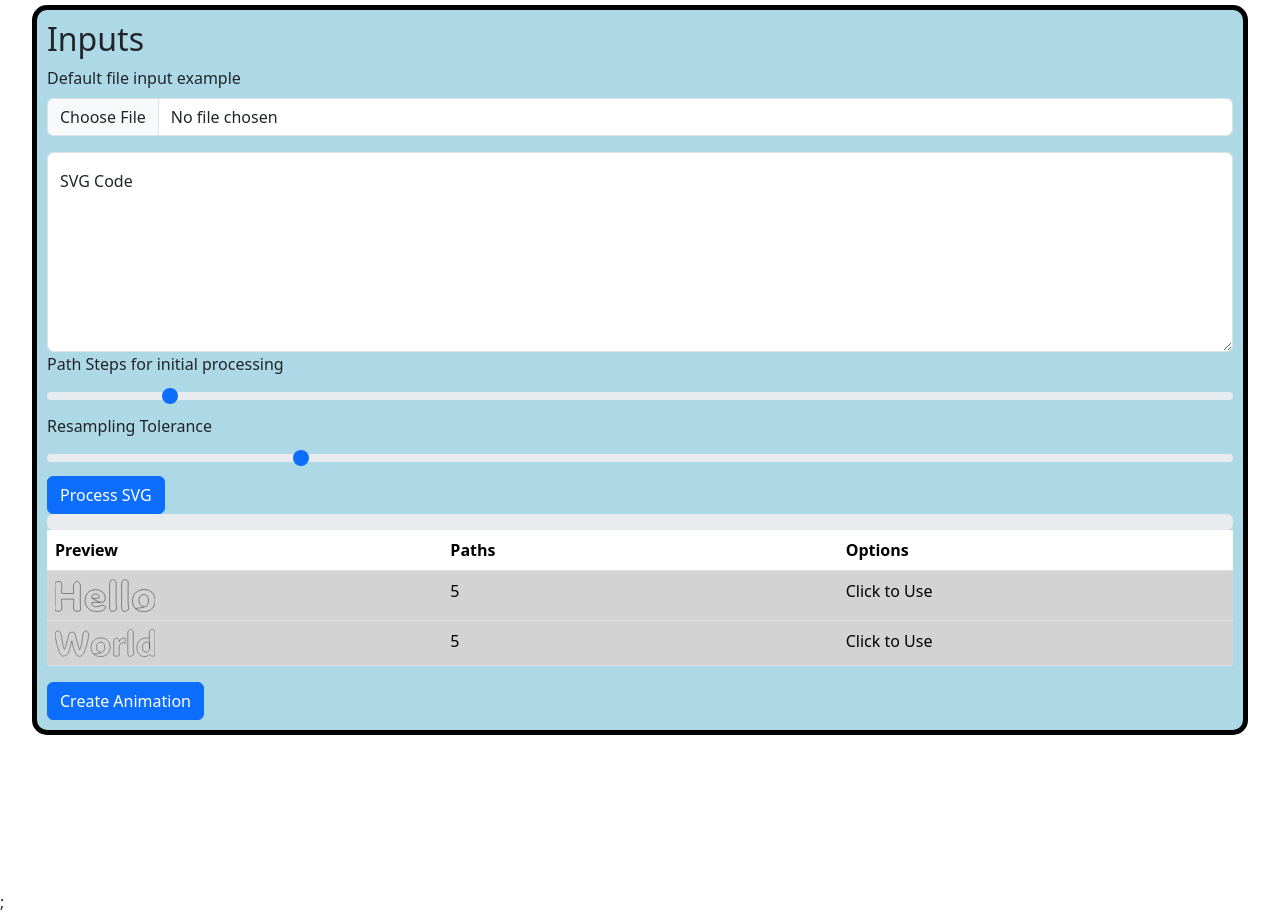
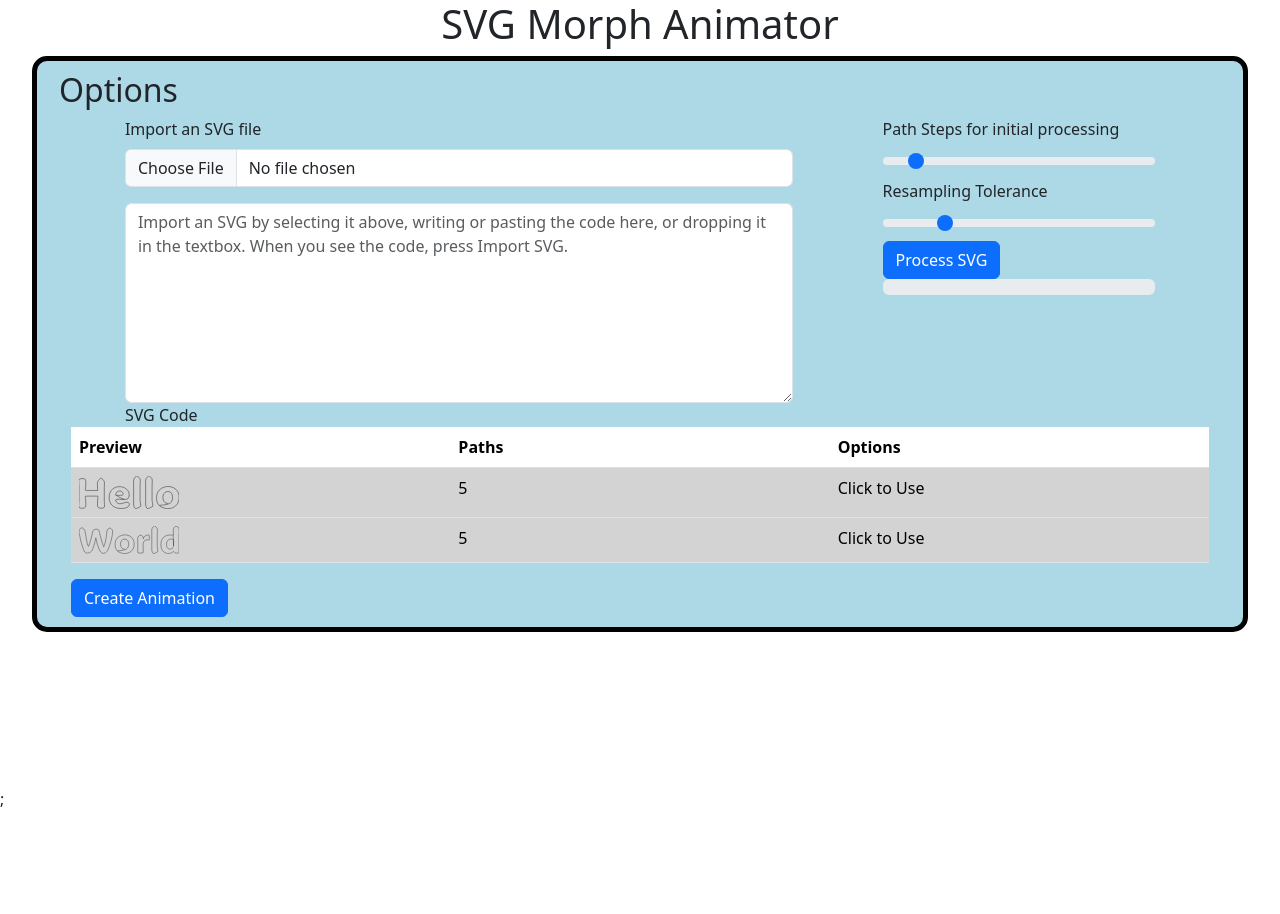
Before and after one commit to Rice-Tech/svgmorph, a React (Vite) app: page / in a window 1280 px wide. After the commit the page ends 811 px from the top, so only its background shows below. Built offline with nearby package versions, Linux system fonts and the light colour scheme.

Commit message:
Improved UI, especially drop area file import

```diff
--- a/src/App.tsx
+++ b/src/App.tsx
@@ -8,6 +8,7 @@ export const App = () => {
     <>
       <SettingsProvider>
         <ProjectProvider>
+          <h1 style={{ textAlign: "center" }}>SVG Morph Animator</h1>
           <SettingsForm />
           <div id="resultDiv">
             <svg
@@ -15,9 +16,7 @@ export const App = () => {
               fill="none"
               stroke="black"
               xmlns="http://www.w3.org/2000/svg"
-            >
-
-            </svg>
+            ></svg>
           </div>
           <SVGProcess />;
         </ProjectProvider>
--- a/src/components/SettingsForm.tsx
+++ b/src/components/SettingsForm.tsx
@@ -354,10 +354,39 @@ const SettingsForm = () => {
       setLoading(false);
     }
   };
-
+  const handleDrop = (event: DragEvent) => {
+    event.preventDefault();
+    if (!event.dataTransfer) {
+      return;
+    }
+    if (event.dataTransfer.items) {
+      // Use DataTransferItemList interface to access the file(s)
+      [...event.dataTransfer.items].forEach((item, i) => {
+        // If dropped items aren't files, reject them
+        if (item.kind === "file") {
+          const file = item.getAsFile();
+          if (!file) {
+            return;
+          }
+          console.log(`… file[${i}].name = ${file.name}`);
+          readFile(file);
+        }
+      });
+    } else {
+      // Use DataTransfer interface to access the file(s)
+      [...event.dataTransfer.files].forEach((file, i) => {
+        console.log(`… file[${i}].name = ${file.name}`);
+        readFile(file);
+      });
+    }
+  };
   const handleFileInput = (event: ChangeEvent) => {
     const target = event.target as HTMLInputElement;
     const file = target.files?.[0];
+
+    readFile(file);
+  };
+  const readFile = (file: File | undefined) => {
     if (!file) {
       return;
     }
@@ -372,12 +401,12 @@ const SettingsForm = () => {
   };
 
   return (
-    <div className="form-settings">
-      <h2>Inputs</h2>
-
+    <div className="form-settings row justify-content-evenly">
+      <h2>Options</h2>
+      <div className="col col-7">
         <div className="mb-3">
           <label htmlFor="formFile" className="form-label">
-          Default file input example
+            Import an SVG file
           </label>
           <input
             className="form-control"
@@ -387,16 +416,28 @@ const SettingsForm = () => {
           />
         </div>
         <div className="form-floating">
+          <div
+            id="drop_zone"
+            onDrop={(event) => handleDrop(event as unknown as DragEvent)}
+          >
+            <p>
+              Drag one or more files to this <i>drop zone</i>.
+            </p>
+
             <textarea
               className="form-control"
-          placeholder="Leave a comment here"
+              placeholder="Import an SVG by selecting it above, writing or pasting the code here, or dropping it in the textbox. When you see the code, press Import SVG."
               id="svgInput"
               name="svgInput"
               onChange={() => console.log("I changed!")}
               ref={svgTextRef}
             ></textarea>
+
             <label htmlFor="svgInput">SVG Code</label>
           </div>
+        </div>
+      </div>
+      <div className="col col-3">
         <label htmlFor="pathStepsInput" className="form-label">
           Path Steps for initial processing
         </label>
@@ -450,7 +491,10 @@ const SettingsForm = () => {
           style={{ width: 100 * progress + "%" }}
         ></div>
       </div>
+      </div>
 
+      <div className="row">
+        <div className="col col-12">
           <AnimationTiming svgs={savedSVGs} />
           <button
             className="btn btn-primary"
@@ -471,6 +515,8 @@ const SettingsForm = () => {
             )}
           </button>
         </div>
+      </div>
+    </div>
   );
 };
 
```
Lines whose indentation alone changed are shown as unchanged.
